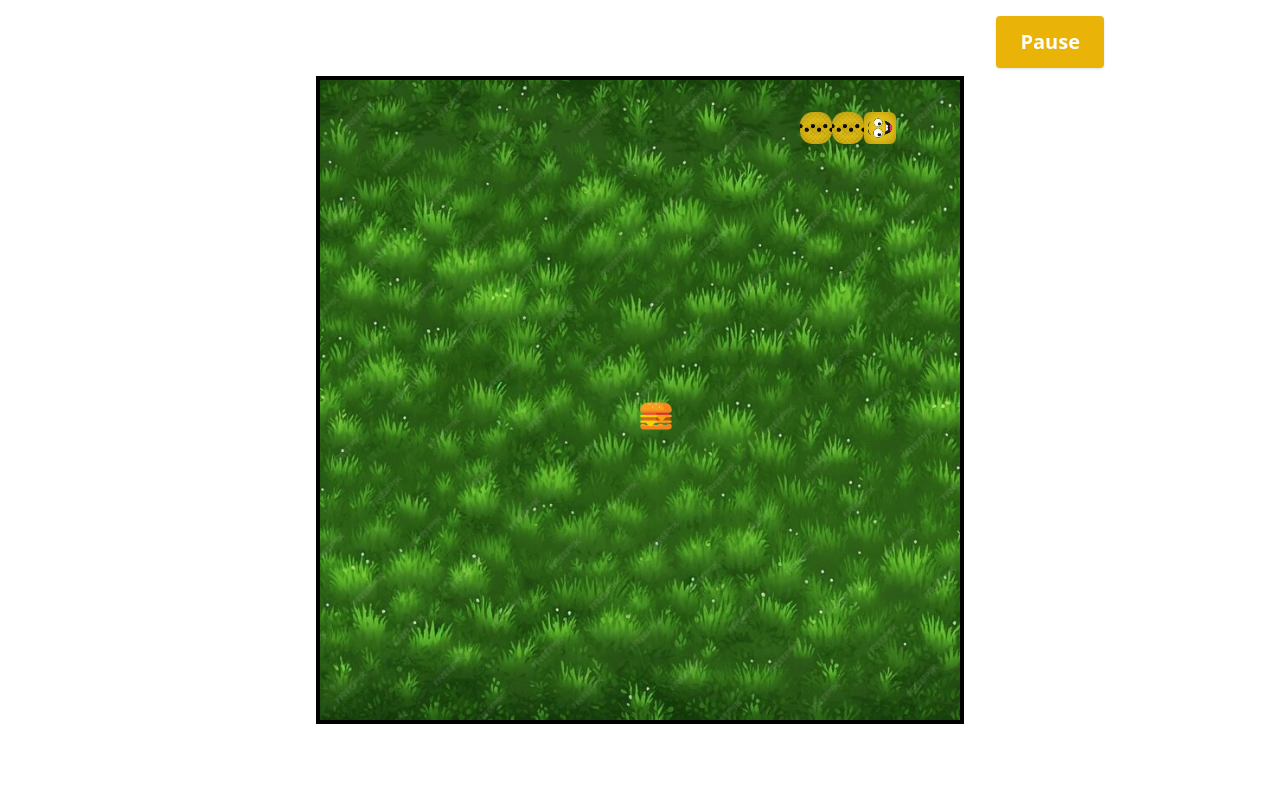
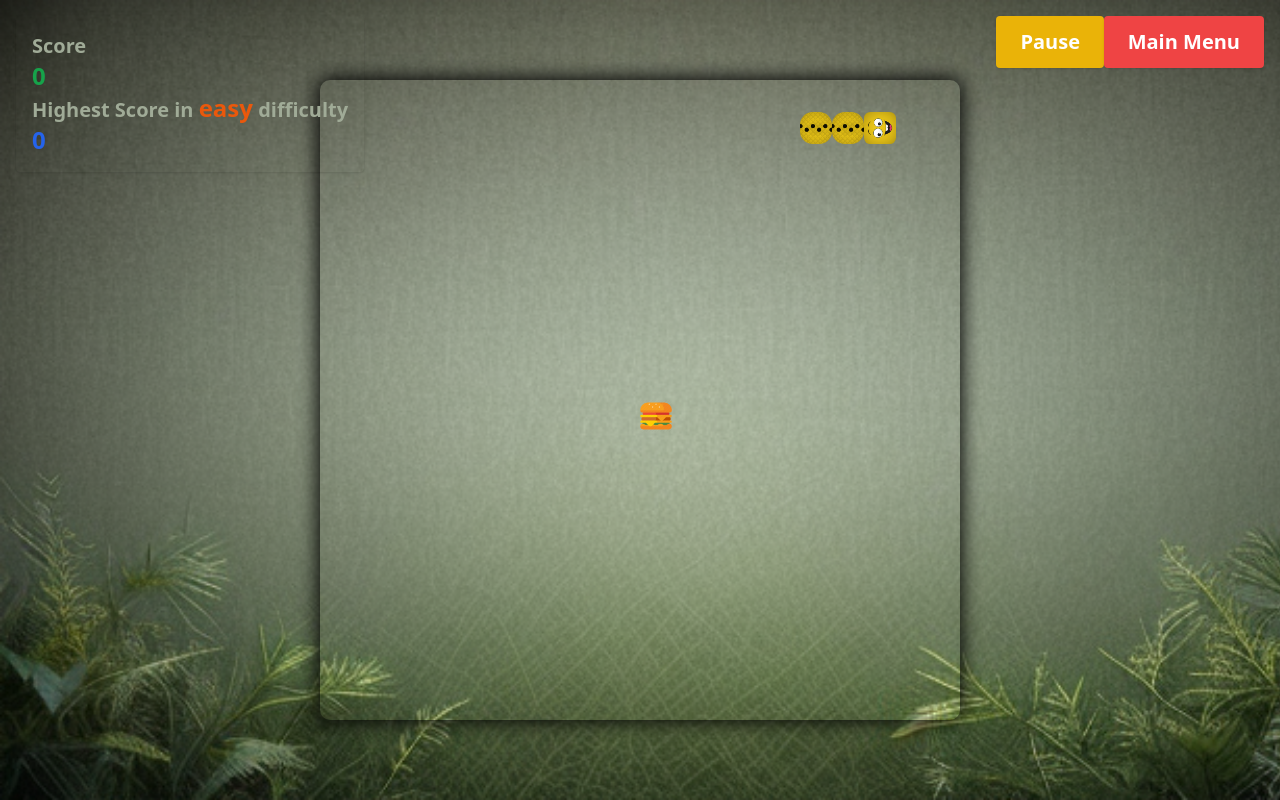
Before and after one commit to Future-Rafay/snake-game, a Next.js app: page / in a window 1280 px wide. Both pictures are taken after a click on the button "Start Game". Built offline with nearby package versions, Linux system fonts and the light colour scheme.

Commit message:
changed bg

```diff
--- a/src/app/globals.css
+++ b/src/app/globals.css
@@ -26,10 +26,9 @@
     transform: translateY(-50px);
     opacity: 0;
   }
-    50%{
+  50% {
     transform: translateY(0);
     opacity: 0.5;
-
   }
   100% {
     transform: translateY(-50px);
@@ -41,12 +40,11 @@
   animation: fly-in 1s ease-out infinite;
 }
 
-
 @keyframes fade-in {
   0% {
     opacity: 0;
   }
-    50%{
+  50% {
     opacity: 1;
   }
   100% {
@@ -76,3 +74,13 @@
   align-items: center;
   justify-content: center;
 }
+
+#container {
+  background-image: url("/images/bg-container2.png");
+  background-size: cover;
+  background-repeat: no-repeat;
+}
+#playground {
+  box-shadow: 0 0 20px 2px black;
+  border-radius: 10px; /* Optional: Rounded corners for smoother edges */
+}
--- a/src/components/SnakeGrid.js
+++ b/src/components/SnakeGrid.js
@@ -251,8 +251,8 @@ const SnakeGrid = ({ speed, onMainMenu, difficulty }) => {
         const width = window.innerWidth;
 
         // Update background size
-        if (width >= 320 && width < 430) setBackgroundSize("16px"); // 3xs
-        else if (width >= 430 && width < 480) setBackgroundSize("22px"); // 2xs
+        if (width >= 320 && width < 430) setBackgroundSize("14px"); // 3xs
+        else if (width >= 430 && width < 480) setBackgroundSize("18px"); // 2xs
         else if (width >= 480 && width < 640) setBackgroundSize("25px"); // xs
         else if (width >= 640 && width < 768) setBackgroundSize("24px"); // sm
         else if (width >= 768 && width < 1024) setBackgroundSize("28px"); // md
@@ -300,7 +300,8 @@ const SnakeGrid = ({ speed, onMainMenu, difficulty }) => {
 
     return (
         <div>
-            <div className="flex flex-col min-h-screen justify-center items-center">
+            <div className="flex flex-col min-h-screen justify-center items-center" id="container">
+
                 {speedIncreased && (
                     <div className="absolute inset-0 flex items-center justify-center z-50">
                         <h1 className="text-4xl font-bold text-yellow-400 animate-scale-up">
@@ -315,10 +316,7 @@ const SnakeGrid = ({ speed, onMainMenu, difficulty }) => {
                     onKeyDown={handleKeyPress}
                     tabIndex={0}
                     autoFocus
-                    className="grid grid-cols-20 grid-rows-20 border-2 xs:border-4 2xl:border-6 border-solid border-black bg-no-repeat bg-cover"
-                    style={{
-                        backgroundImage: "url(/images/bg-game3.jpg)",
-                    }}
+                    className="grid grid-cols-20 grid-rows-20 outline-none"  id="playground"
                 >
                     {gameOver && (
                         <div className="absolute inset-0 flex flex-col items-center justify-center bg-black bg-opacity-50 text-white">
@@ -363,24 +361,24 @@ const SnakeGrid = ({ speed, onMainMenu, difficulty }) => {
                             </button>
                         </div>
                     )}
-                    {/* <div className="absolute top-4 left-4 bg-slate-300 p-4 rounded shadow">
-                        <p className="xxs:text-xs xs:text-sm sm:text-base md:text-lg lg:text-xl text-xs font-bold text-gray-700">Score</p>
+                    <div className="absolute top-4 left-4 bg-transparent p-4 rounded shadow">
+                        <p className="xxs:text-xs xs:text-sm sm:text-base md:text-lg lg:text-xl text-xs font-bold text-[#a0ab97]">Score</p>
                         <p className="text-2xl font-extrabold text-green-600">{score}</p>
-                        <p className="xxs:text-xs xs:text-sm sm:text-base md:text-lg lg:text-xl text-xs font-bold text-gray-700">Highest Score in <span className="text-2xl font-bold text-orange-600">{difficulty}</span> difficulty</p>
+                        <p className="xxs:text-xs xs:text-sm sm:text-base md:text-lg lg:text-xl text-xs font-bold text-[#a0ab97]">Highest Score in <span className="text-2xl font-bold text-orange-600">{difficulty}</span> difficulty</p>
                         <p className="text-2xl font-extrabold text-blue-600">{highestScore}</p>
-                    </div> */}
+                    </div>
                     <button
                         className="absolute top-4 right-44 px-6 py-3 bg-yellow-500 text-xl font-semibold text-white rounded shadow hover:bg-yellow-600 transition"
                         onClick={togglePause}
                     >
                         {paused ? "Resume" : "Pause"}
                     </button>
-                    {/* <button
+                    <button
                         className="absolute top-4 right-4 px-6 py-3 bg-red-500 text-xl font-semibold text-white rounded shadow hover:bg-red-600 transition"
                         onClick={onMainMenu}
                     >
                         Main Menu
-                    </button> */}
+                    </button>
 
                     {Array.from({ length: grid_Size }).map((_, y) => (
                         <div key={y} className="flex">
```
Also changed, not shown: public/images/bg-container2.png (added), public/images/bg-game3.jpg (deleted). Lines whose indentation alone changed are shown as unchanged.
